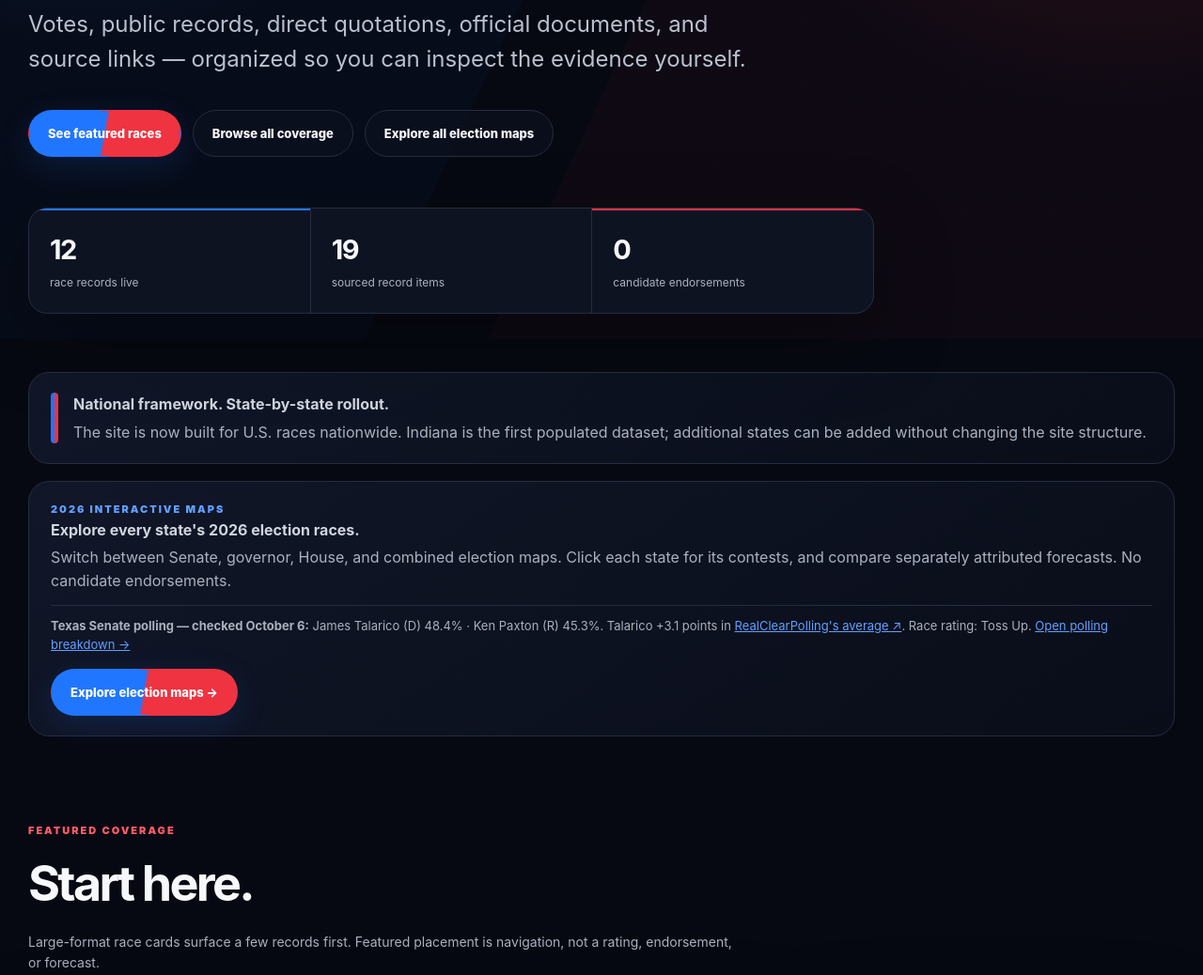
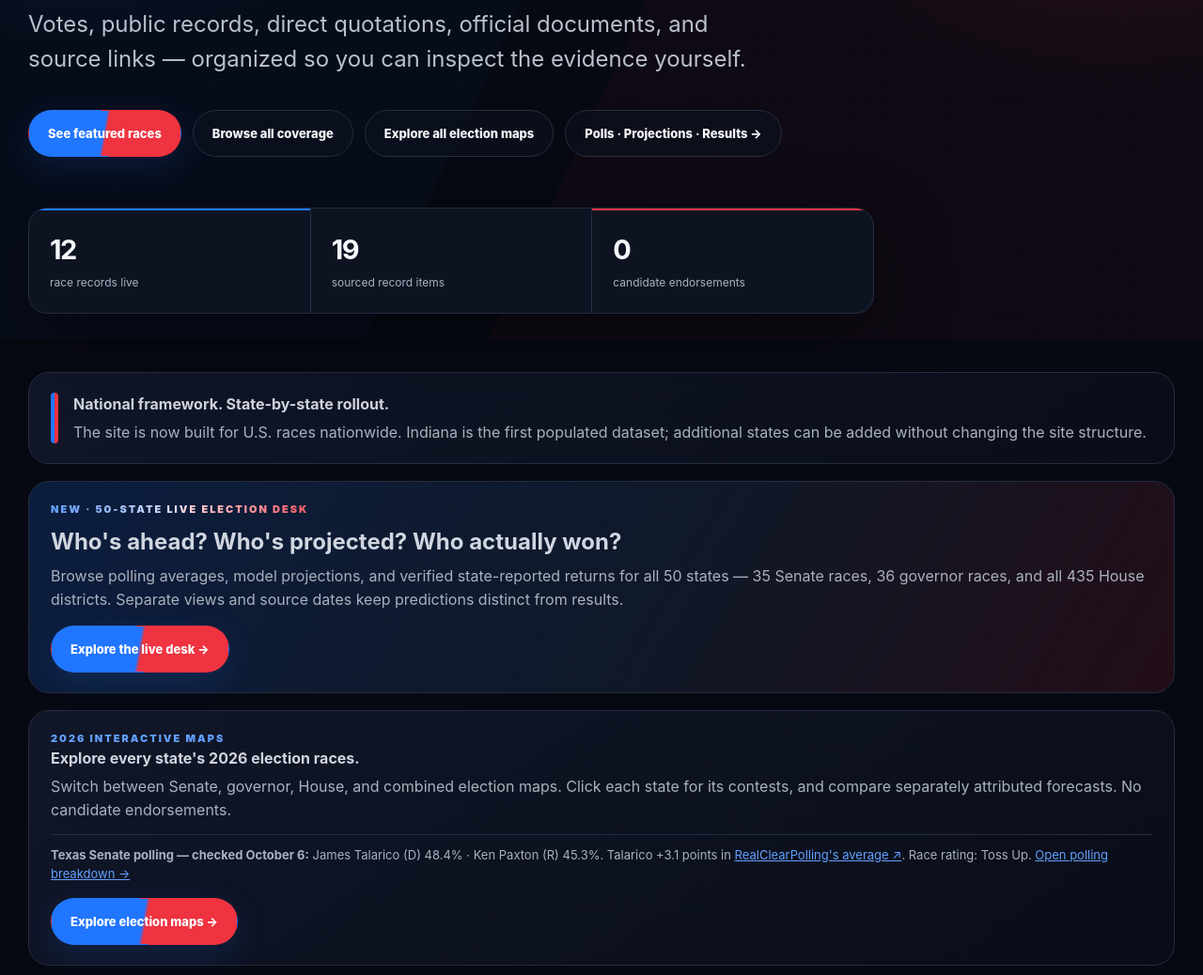
Before and after one commit to Aphexflip/indiana-2026-voter-guide, a website: page public/index.html in a window 1280 px wide. Shown: the part 439-1477 px from the top of the page at 94% size. Drawn offline with Linux system fonts and the light colour scheme.

Commit message:
feat: promote national polling projections and results dashboard on homepage

```diff
--- a/public/index.html
+++ b/public/index.html
@@ -19,6 +19,7 @@
       <a href="#featured">Featured</a>
       <a href="#races">All races</a>
       <a href="senate-map.html">Election maps</a>
+      <a href="election-dashboard.html">Live election desk</a>
       <a href="method.html">Method</a>
       <a class="shop-link" href="https://shop.rsymo.com">SHOP ↗</a>
     </div>
@@ -32,6 +33,7 @@
       <a class="button primary" href="#featured">See featured races</a>
       <a class="button secondary" href="#races">Browse all coverage</a>
       <a class="button secondary" href="senate-map.html">Explore all election maps</a>
+      <a class="button secondary" href="election-dashboard.html">Polls · Projections · Results →</a>
     </div>
     <div class="stats" aria-label="Site coverage">
       <div><strong id="raceCount">—</strong><span>race records live</span></div>
@@ -48,6 +50,14 @@
     </div>
   </section>
 
+  <section class="scope-note" style="margin-top:18px;align-items:center;justify-content:space-between;flex-wrap:wrap;background:linear-gradient(120deg,rgba(33,118,255,.19),#101929 54%,rgba(239,51,64,.12));">
+    <div>
+      <div class="eyebrow split"><span>NEW · 50-STATE LIVE ELECTION DESK</span></div>
+      <strong style="display:block;font-size:24px;margin:6px 0">Who's ahead? Who's projected? Who actually won?</strong>
+      <p>Browse polling averages, model projections, and verified state-reported returns for all 50 states — 35 Senate races, 36 governor races, and all 435 House districts. Separate views and source dates keep predictions distinct from results.</p>
+    </div>
+    <a class="button primary" href="election-dashboard.html">Explore the live desk →</a>
+  </section>
   <section class="scope-note" style="margin-top:18px;align-items:center;justify-content:space-between;flex-wrap:wrap;">
     <div>
       <div class="eyebrow blue">2026 INTERACTIVE MAPS</div>
```
